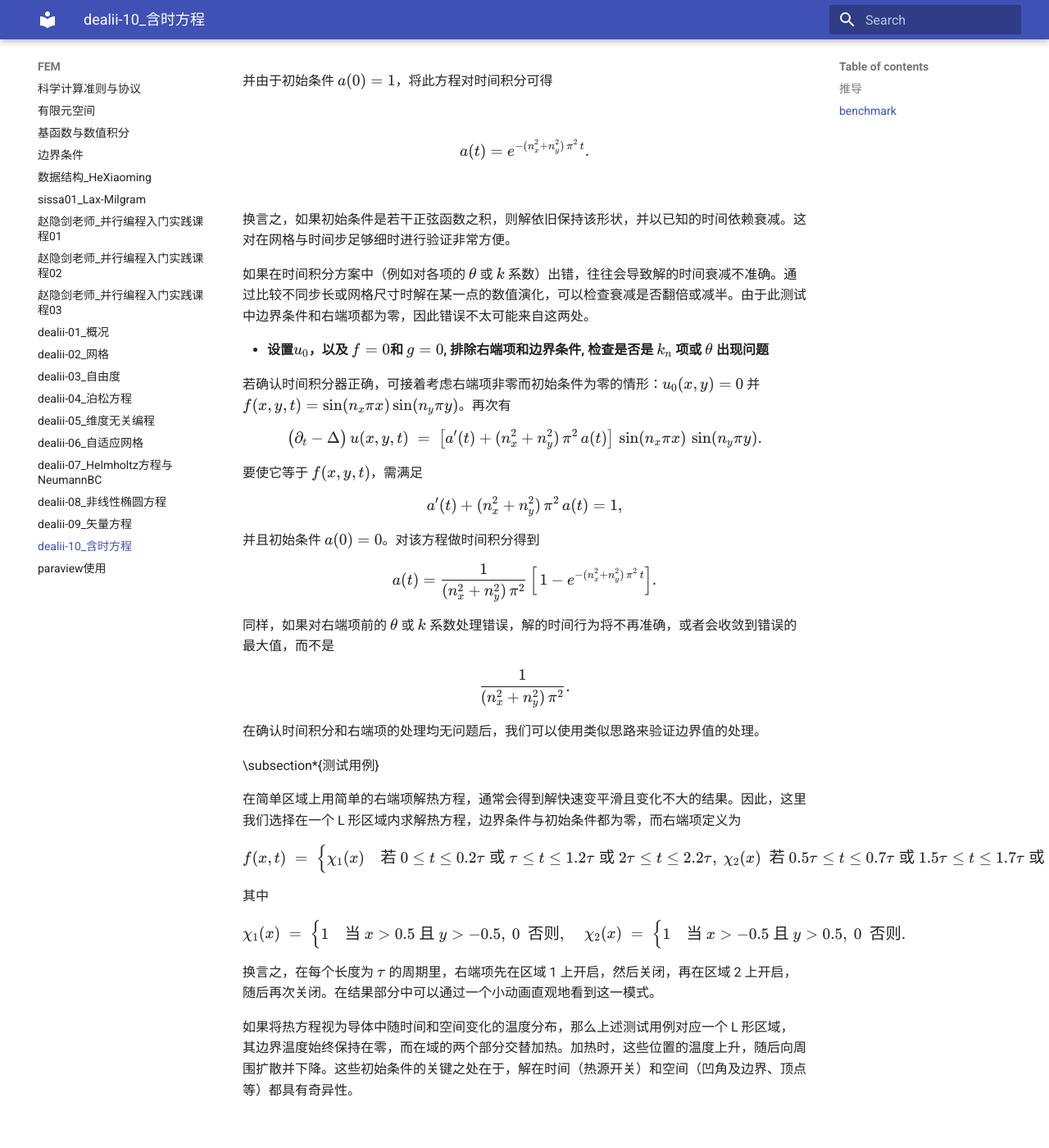
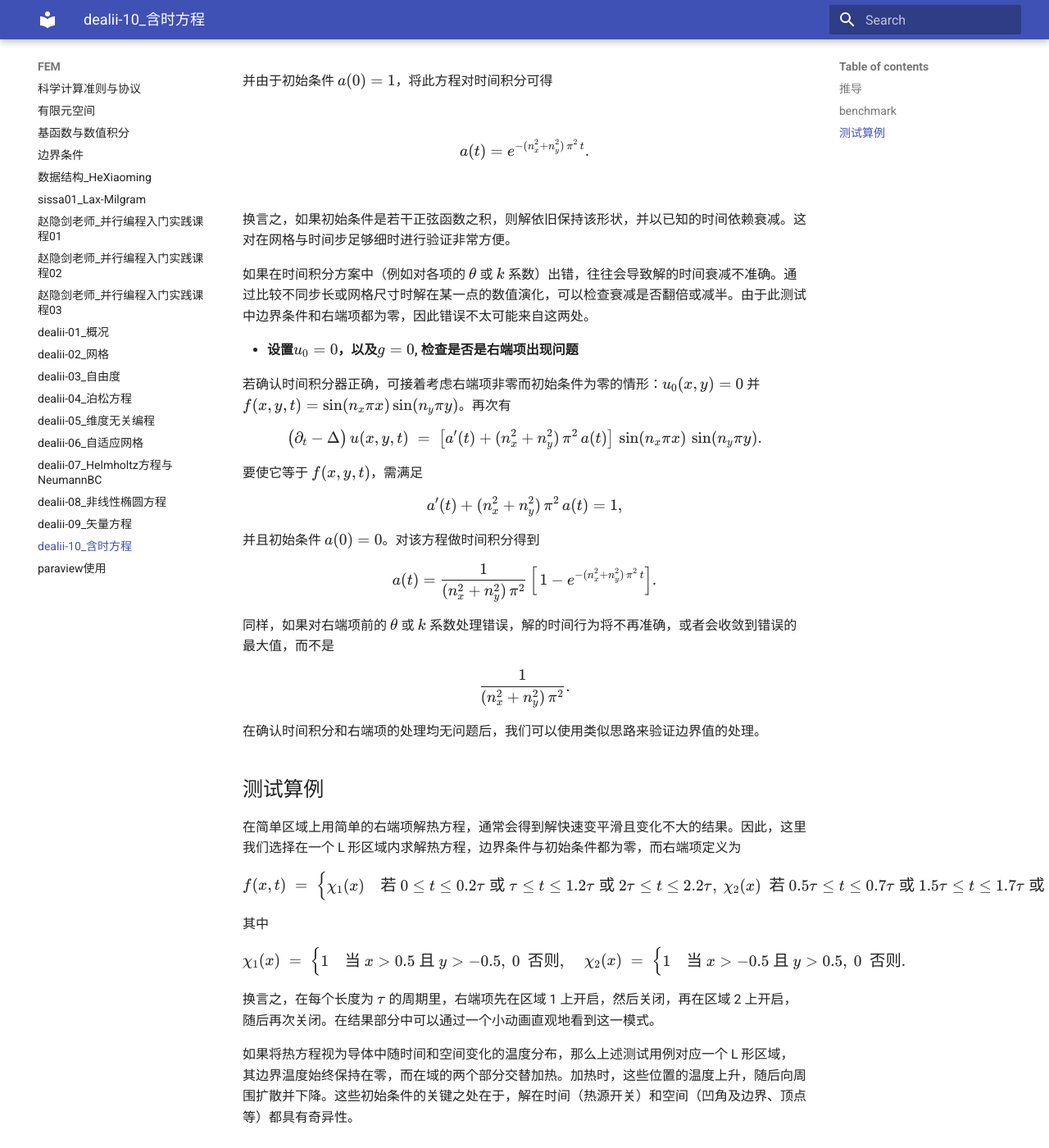
Before and after one commit to ymma98/technotes, an MkDocs documentation site: the page built from docs/FEM/dealii-10_含时方程.md, in a window 1280 px wide and 1400 px high, scrolled down 3388 px. Shown: the whole window at 82% size. Built offline with MkDocs 1.6.1 and Material for MkDocs 9.7.7, drawn with Linux system fonts in a browser that asks for light colours; before the commit the page ends 4754 px from its top, so only the background shows below that.

Commit message:
docs/FEM/dealii-10_含时方程.md updated from https://stackedit.cn/

```diff
--- a/docs/FEM/dealii-10_含时方程.md
+++ b/docs/FEM/dealii-10_含时方程.md
@@ -148,7 +148,7 @@ $$
 
 如果在时间积分方案中（例如对各项的 $\theta$ 或 $k$ 系数）出错，往往会导致解的时间衰减不准确。通过比较不同步长或网格尺寸时解在某一点的数值演化，可以检查衰减是否翻倍或减半。由于此测试中边界条件和右端项都为零，因此错误不太可能来自这两处。
 
-* **设置$u_0$，以及 $f=0$和 $g=0$, 排除右端项和边界条件, 检查是否是 $k_n$ 项或 $\theta$ 出现问题**
+* **设置$u_0=0$，以及$g=0$, 检查是否是右端项出现问题**
 
 若确认时间积分器正确，可接着考虑右端项非零而初始条件为零的情形：$u_0(x,y) = 0$ 并 $f(x,y,t) = \sin(n_x\pi x)\sin(n_y\pi y)$。再次有
 $$
@@ -173,7 +173,7 @@ $$
 
 在确认时间积分和右端项的处理均无问题后，我们可以使用类似思路来验证边界值的处理。
 
-\subsection*{测试用例}
+## 测试算例
 
 在简单区域上用简单的右端项解热方程，通常会得到解快速变平滑且变化不大的结果。因此，这里我们选择在一个 L 形区域内求解热方程，边界条件与初始条件都为零，而右端项定义为
 $$
```
Also changed, not shown: other parts of docs/FEM/dealii-10_含时方程.md (+3 -3 lines).
